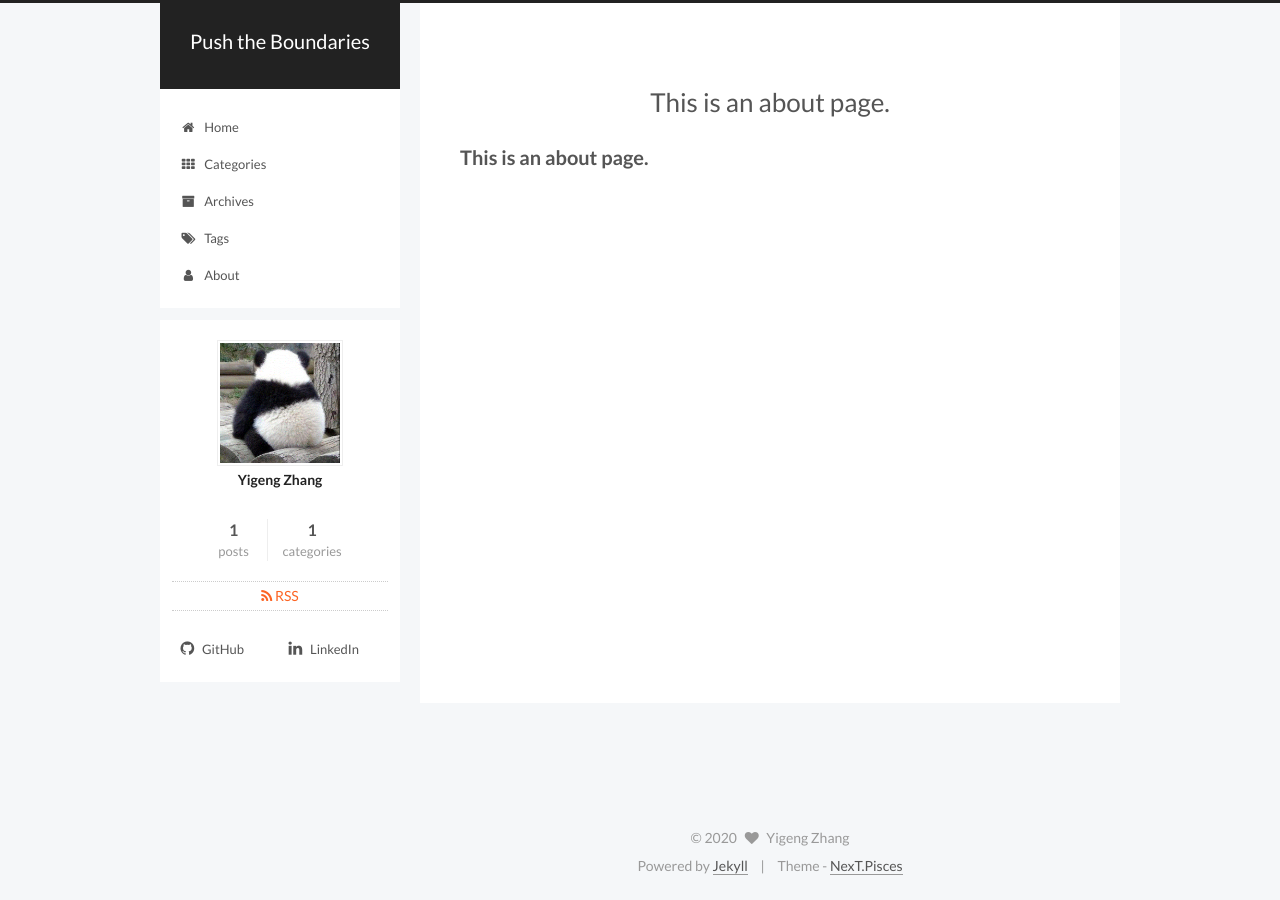
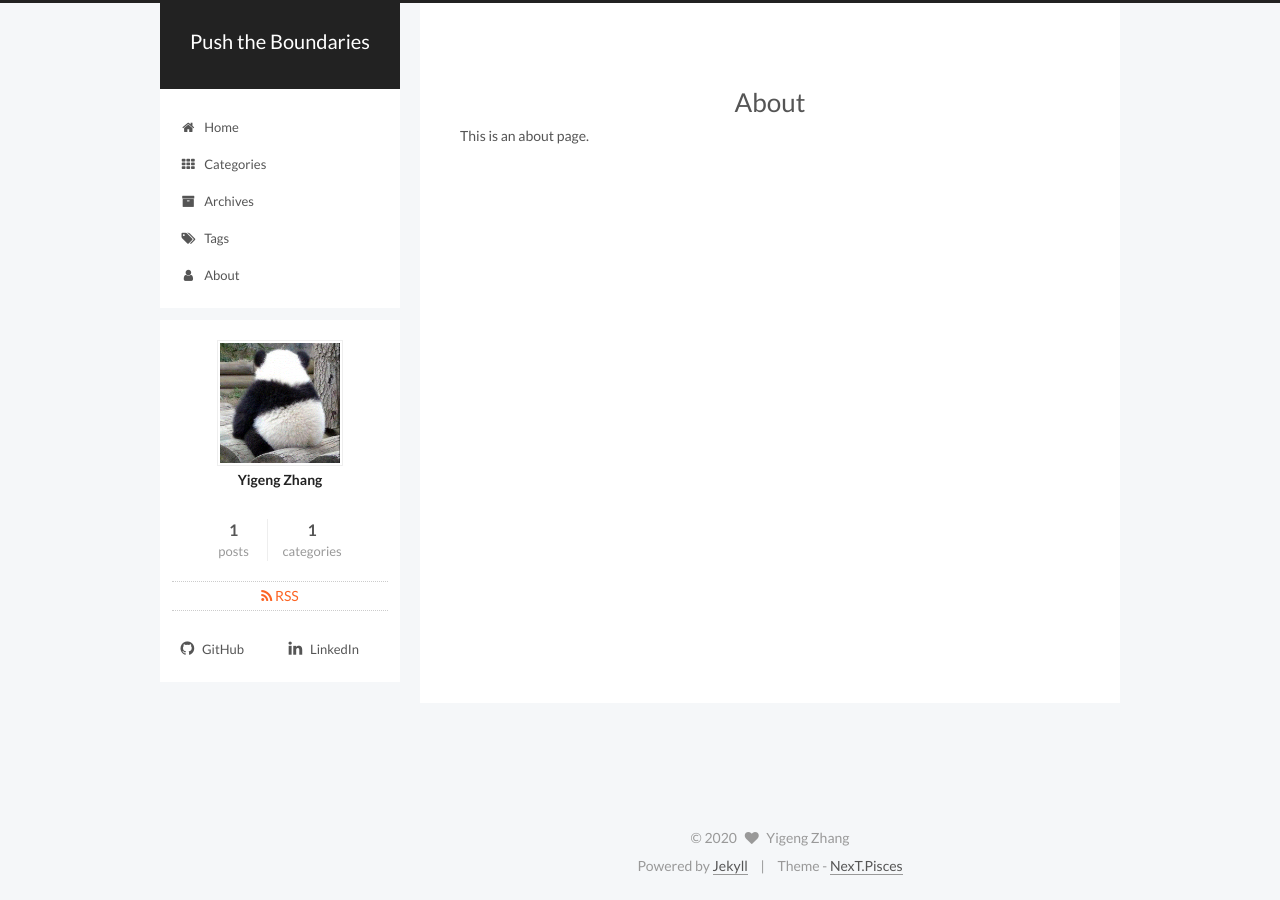
Before and after one commit to ZhangYigeng/ZhangYigeng.github.io, a Jekyll site: the page built from about/index.md, in a window 1280 px wide. Built offline with Jekyll 4.4.1, drawn with Linux system fonts in a browser that asks for light colours; our own code applies the rules of GitHub Pages for plain Markdown files.

Commit message:
Update index.md

```diff
--- a/about/index.md
+++ b/about/index.md
@@ -3,4 +3,4 @@
 type: about
 ---
 
-## This is an about page.
+This is an about page.
```
